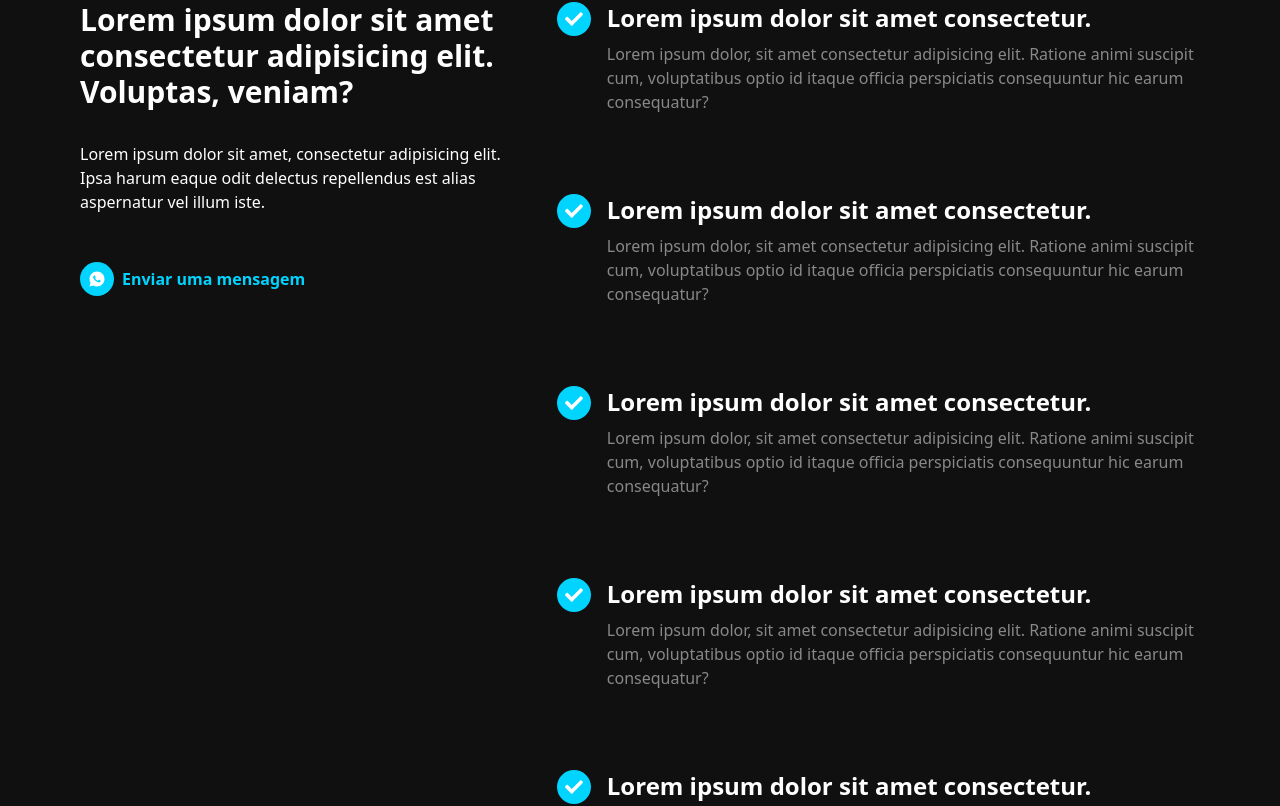
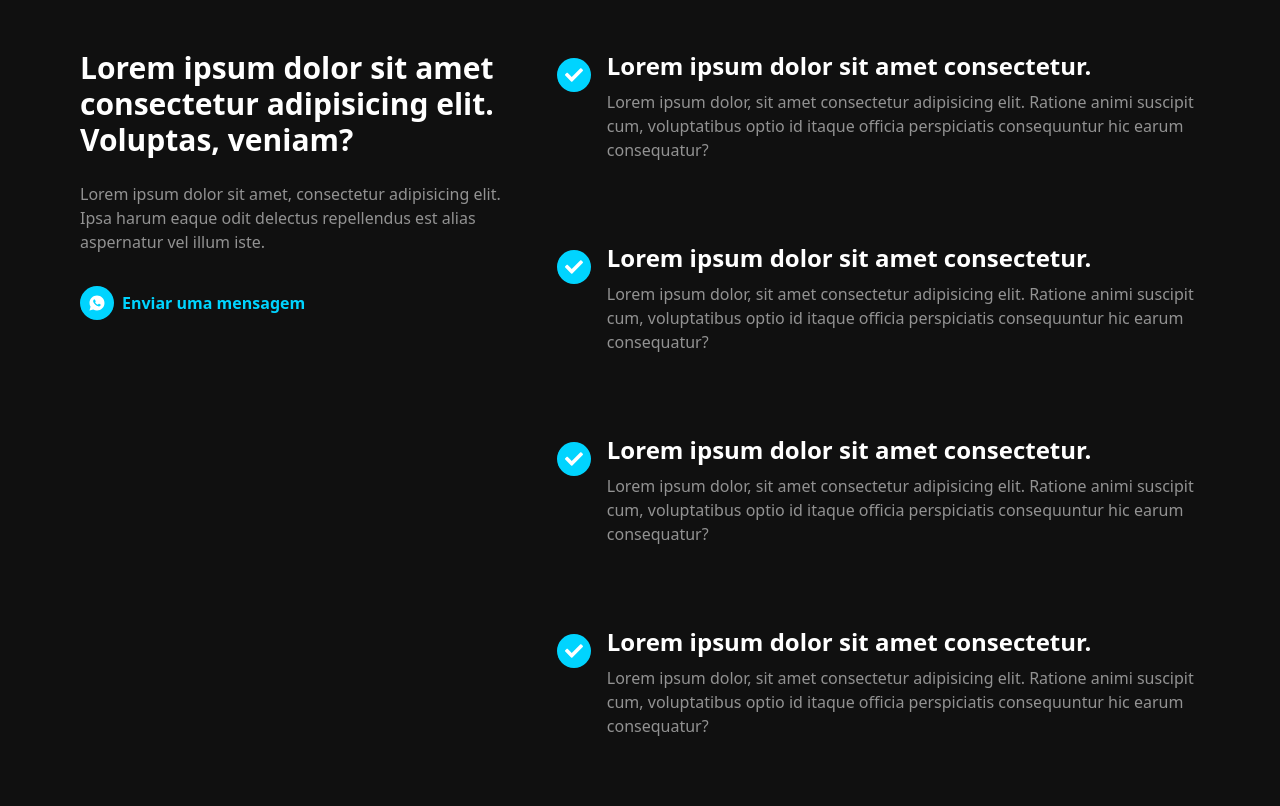
Before and after one commit to diogofernandoj/portfolio, a React (Vite) app: page / in a window 1280 px wide. Shown: the part 1837-2643 px from the top of the page. Built offline with nearby package versions, Linux system fonts and the light colour scheme; a web font is replaced by a local one.

Commit message:
style: change BenefitsSection texts to text color

```diff
--- a/src/benefits/BenefitsSection.tsx
+++ b/src/benefits/BenefitsSection.tsx
@@ -3,20 +3,20 @@ import { RiWhatsappFill } from "react-icons/ri";
 
 const BenefitsSection = () => {
   return (
-    <div className="flex flex-col gap-12 p-8 lg:p-20 lg:flex-row min-h-screen">
-      <div className="flex flex-col gap-4 lg:w-2/5 lg:sticky lg:top-24 h-max">
-        <h2 className="text-3xl font-bold mb-4">
+    <div className="flex flex-col gap-12 mt-12 p-8 lg:p-20 lg:flex-row min-h-screen">
+      <div className="flex flex-col gap-4 lg:w-2/5 lg:sticky lg:top-24 h-max mb-10">
+        <h2 className="text-3xl font-bold mb-2">
           Lorem ipsum dolor sit amet consectetur adipisicing elit. Voluptas,
           veniam?
         </h2>
-        <p>
+        <p className="text-brand-text">
           Lorem ipsum dolor sit amet, consectetur adipisicing elit. Ipsa harum
           eaque odit delectus repellendus est alias aspernatur vel illum iste.
         </p>
         <a
           href="https://linkwhats.app/445301"
           target="blank"
-          className="text-brand-primary font-semibold flex items-center gap-2 transition hover:underline pt-8"
+          className="text-brand-primary font-semibold flex items-center gap-2 transition hover:underline mt-4"
         >
           <span className="bg-brand-primary text-white rounded-full p-2">
             <RiWhatsappFill size={18} />
@@ -26,14 +26,14 @@ const BenefitsSection = () => {
       </div>
       <div className="flex flex-col gap-20 lg:w-3/5 overflow-y-auto">
         <div className="flex gap-4">
-          <span className="bg-brand-primary text-white rounded-full h-max w-max p-2">
+          <span className="bg-brand-primary text-white rounded-full h-max w-max p-2 mt-2">
             <FaCheck size={18} />
           </span>
           <div className="flex flex-col">
             <h3 className="text-2xl font-semibold mb-2">
               Lorem ipsum dolor sit amet consectetur.
             </h3>
-            <p className="opacity-50">
+            <p className="text-brand-text">
               Lorem ipsum dolor, sit amet consectetur adipisicing elit. Ratione
               animi suscipit cum, voluptatibus optio id itaque officia
               perspiciatis consequuntur hic earum consequatur?
@@ -41,14 +41,14 @@ const BenefitsSection = () => {
           </div>
         </div>
         <div className="flex gap-4">
-          <span className="bg-brand-primary text-white rounded-full h-max w-max p-2">
+          <span className="bg-brand-primary text-white rounded-full h-max w-max p-2 mt-2">
             <FaCheck size={18} />
           </span>
           <div className="flex flex-col">
             <h3 className="text-2xl font-semibold mb-2">
               Lorem ipsum dolor sit amet consectetur.
             </h3>
-            <p className="opacity-50">
+            <p className="text-brand-text">
               Lorem ipsum dolor, sit amet consectetur adipisicing elit. Ratione
               animi suscipit cum, voluptatibus optio id itaque officia
               perspiciatis consequuntur hic earum consequatur?
@@ -56,14 +56,14 @@ const BenefitsSection = () => {
           </div>
         </div>
         <div className="flex gap-4">
-          <span className="bg-brand-primary text-white rounded-full h-max w-max p-2">
+          <span className="bg-brand-primary text-white rounded-full h-max w-max p-2 mt-2">
             <FaCheck size={18} />
           </span>
           <div className="flex flex-col">
             <h3 className="text-2xl font-semibold mb-2">
               Lorem ipsum dolor sit amet consectetur.
             </h3>
-            <p className="opacity-50">
+            <p className="text-brand-text">
               Lorem ipsum dolor, sit amet consectetur adipisicing elit. Ratione
               animi suscipit cum, voluptatibus optio id itaque officia
               perspiciatis consequuntur hic earum consequatur?
@@ -71,14 +71,14 @@ const BenefitsSection = () => {
           </div>
         </div>
         <div className="flex gap-4">
-          <span className="bg-brand-primary text-white rounded-full h-max w-max p-2">
+          <span className="bg-brand-primary text-white rounded-full h-max w-max p-2 mt-2">
             <FaCheck size={18} />
           </span>
           <div className="flex flex-col">
             <h3 className="text-2xl font-semibold mb-2">
               Lorem ipsum dolor sit amet consectetur.
             </h3>
-            <p className="opacity-50">
+            <p className="text-brand-text">
               Lorem ipsum dolor, sit amet consectetur adipisicing elit. Ratione
               animi suscipit cum, voluptatibus optio id itaque officia
               perspiciatis consequuntur hic earum consequatur?
@@ -86,14 +86,14 @@ const BenefitsSection = () => {
           </div>
         </div>
         <div className="flex gap-4">
-          <span className="bg-brand-primary text-white rounded-full h-max w-max p-2">
+          <span className="bg-brand-primary text-white rounded-full h-max w-max p-2 mt-2">
             <FaCheck size={18} />
           </span>
           <div className="flex flex-col">
             <h3 className="text-2xl font-semibold mb-2">
               Lorem ipsum dolor sit amet consectetur.
             </h3>
-            <p className="opacity-50">
+            <p className="text-brand-text">
               Lorem ipsum dolor, sit amet consectetur adipisicing elit. Ratione
               animi suscipit cum, voluptatibus optio id itaque officia
               perspiciatis consequuntur hic earum consequatur?
@@ -101,14 +101,14 @@ const BenefitsSection = () => {
           </div>
         </div>
         <div className="flex gap-4">
-          <span className="bg-brand-primary text-white rounded-full h-max w-max p-2">
+          <span className="bg-brand-primary text-white rounded-full h-max w-max p-2 mt-2">
             <FaCheck size={18} />
           </span>
           <div className="flex flex-col">
             <h3 className="text-2xl font-semibold mb-2">
               Lorem ipsum dolor sit amet consectetur.
             </h3>
-            <p className="opacity-50">
+            <p className="text-brand-text">
               Lorem ipsum dolor, sit amet consectetur adipisicing elit. Ratione
               animi suscipit cum, voluptatibus optio id itaque officia
               perspiciatis consequuntur hic earum consequatur?
```
